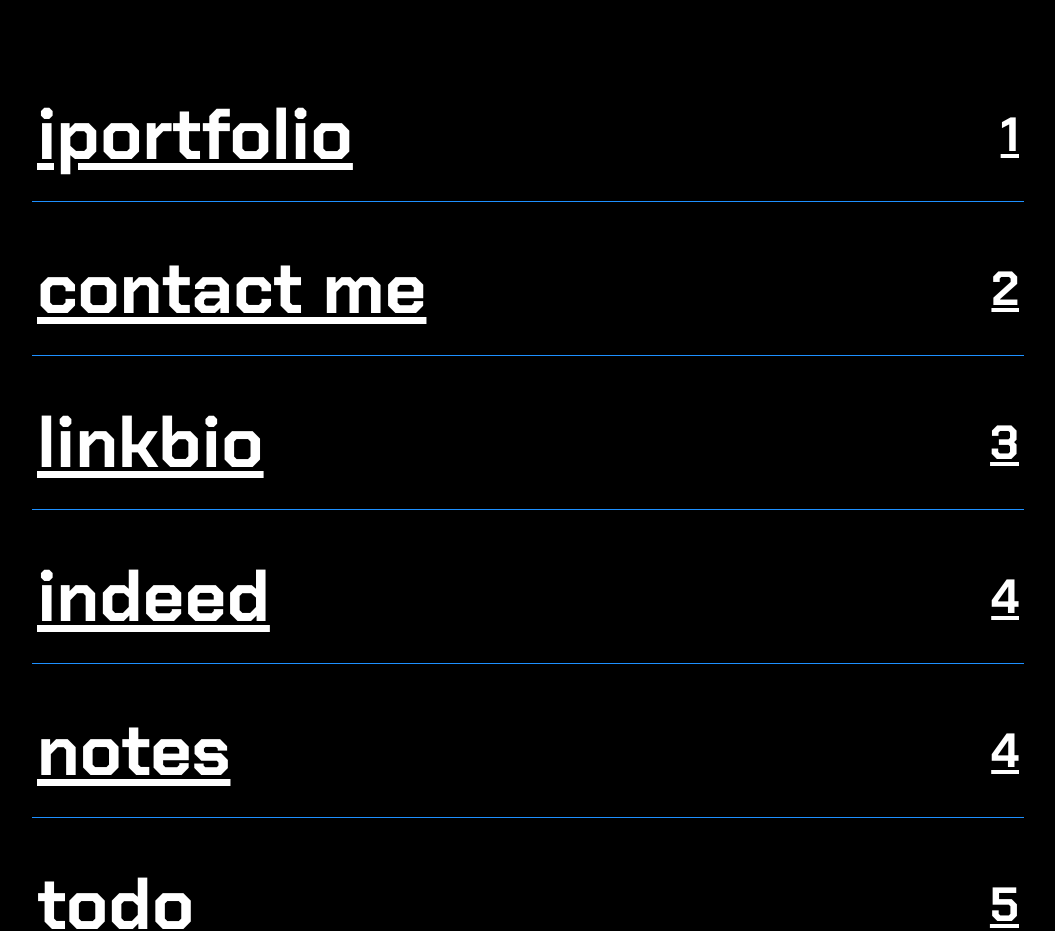
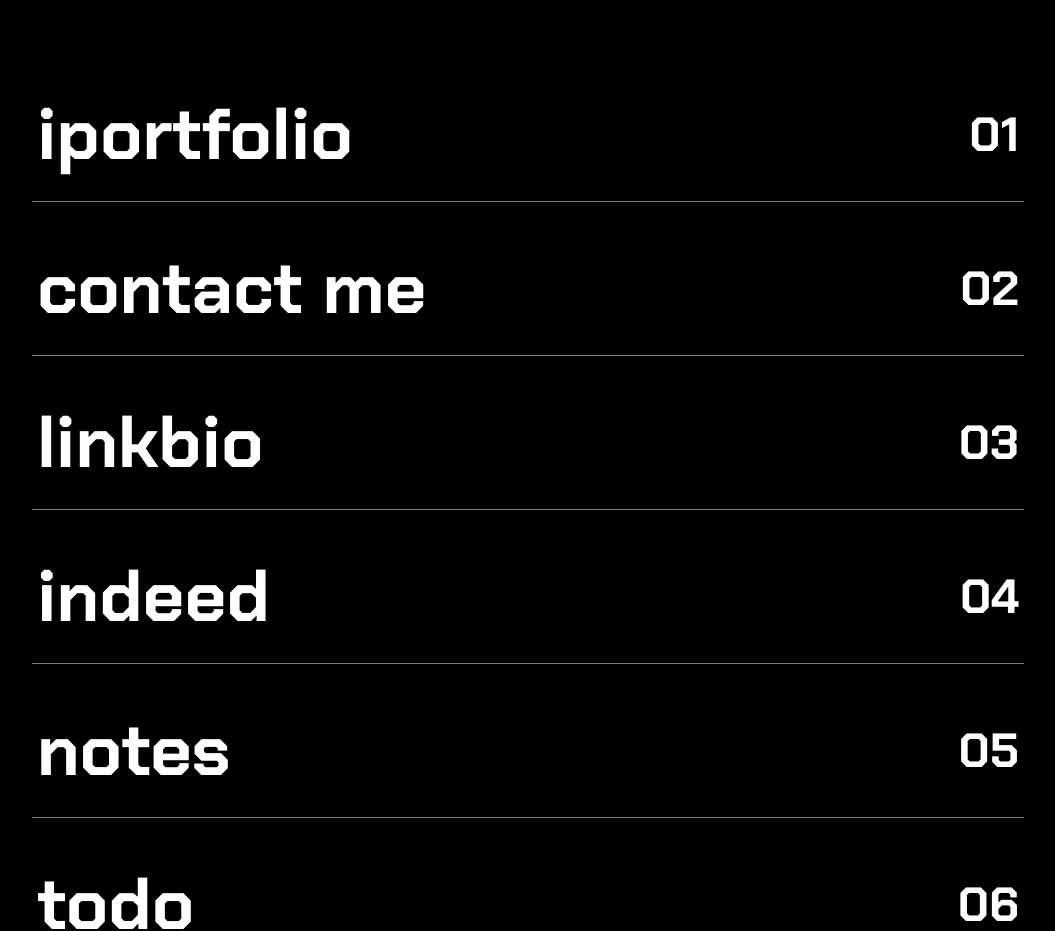
Before and after one commit to codebymarco/portfolio, a React (Vite) app: page /apps in a window 1280 px wide. Shown: the part 217-1148 px from the top of the page, without its empty margins (112-1167 px from the left). Built offline with nearby package versions, Linux system fonts and the light colour scheme.

Commit message:
added app page

```diff
--- a/src/components/pages/Projects.jsx
+++ b/src/components/pages/Projects.jsx
@@ -10,32 +10,32 @@ const Projects = () => {
       <div className="projects-container">
         <Link to={`/apps/app`} className="box">
           <h2>iportfolio</h2>
-          <span>1</span>
+          <span>01</span>
         </Link>
         <Link to={`/apps/app`} className="box">
           {" "}
           <h2>contact me</h2>
-          <span>2</span>
+          <span>02</span>
         </Link>
         <Link to={`/apps/app`} className="box">
           <h2>linkbio</h2>
-          <span>3</span>
+          <span>03</span>
         </Link>
         <Link to={`/apps/app`} className="box">
           <h2>indeed</h2>
-          <span>4</span>
+          <span>04</span>
         </Link>{" "}
         <Link to={`/apps/app`} className="box">
           <h2>notes</h2>
-          <span>4</span>
+          <span>05</span>
         </Link>{" "}
         <Link to={`/apps/app`} className="box">
           <h2>todo</h2>
-          <span>5</span>
+          <span>06</span>
         </Link>{" "}
         <Link to={`/apps/app`} className="box">
           <h2>webbly</h2>
-          <span>6</span>
+          <span>07</span>
         </Link>{" "}
       </div>
     </div>
--- a/src/components/pages/apps/App.jsx
+++ b/src/components/pages/apps/App.jsx
@@ -32,13 +32,12 @@ const App = () => {
             <h2>technolgies used</h2>
             <div className="app-detials-box-technologies">
               <div className="box">html</div>
-              <div className="box">html</div>
-              <div className="box">html</div>
-              <div className="box">html</div>
-              <div className="box">html</div>
-              <div className="box">html</div>
-              <div className="box">html</div>
-              <div className="box">html</div>
+              <div className="box">css</div>
+              <div className="box">typescript</div>
+              <div className="box">node</div>
+              <div className="box">nosql</div>
+              <div className="box">mongodb</div>
+              <div className="box">rabbitmq</div>
             </div>
           </div>
           <div className="divider"></div>
--- a/src/components/router/Router.jsx
+++ b/src/components/router/Router.jsx
@@ -19,7 +19,9 @@ const Router = () => {
           <Route path="contact" element={<Contact />}></Route>
           <Route path="apps" element={<Projects />}></Route>
         </Route>
+
         <Route path="/apps/app" element={<App />}></Route>
+
       </Routes>
     </BrowserRouter>
   );
--- a/src/styles/projects.css
+++ b/src/styles/projects.css
@@ -22,6 +22,10 @@
       width: 80%;
   }
 
+  .projects-container a{
+    text-decoration: none;
+  }
+
   .projects-container .box{
       width: 100%;
       display: flex;
```
